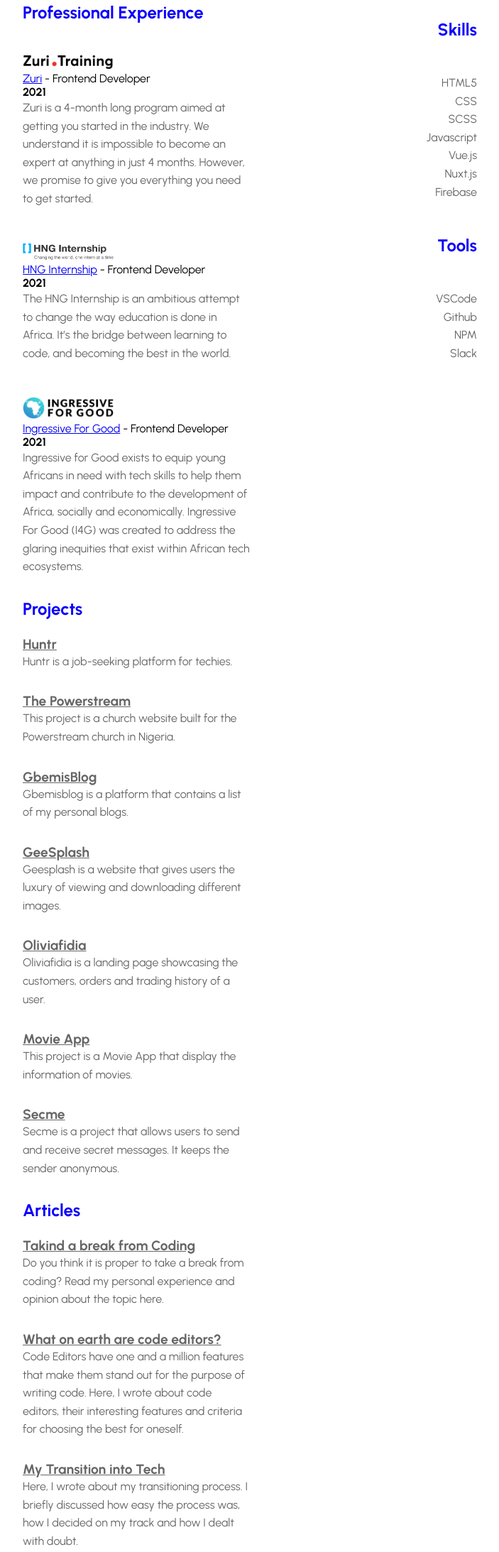
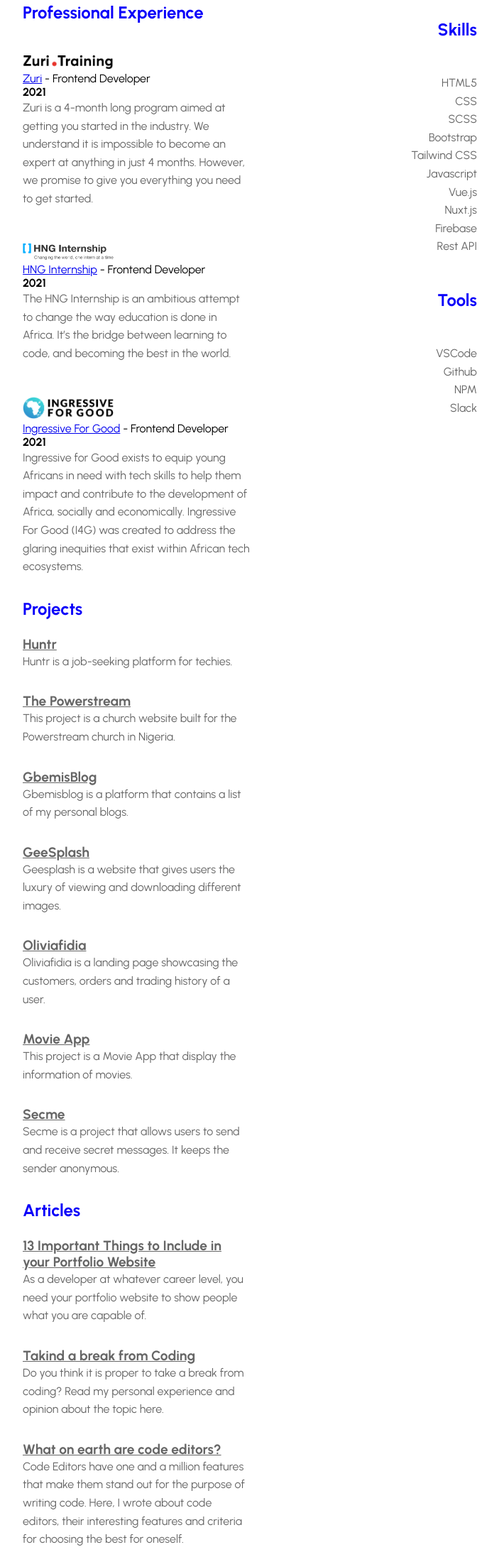
Before and after one commit to oladetoungee/gbemisolaResume, a plain HTML site: page index.html in a window 1280 px wide. Shown: the part 440-2626 px from the top of the page at 71% size, without its empty margins (288-991 px from the left). Drawn offline with nearby package versions, Linux system fonts and the light colour scheme; no server answers.

Commit message:
blog update

```diff
--- a/index.html
+++ b/index.html
@@ -164,6 +164,14 @@
            <div class="experience__container">
             <h1 class="experience__heading">Articles</h1>
             <div class="experience">
+                <a class="experience__role" target="_blank" href="hhttps://oladetoungee.hashnode.dev/13-important-things-to-include-in-your-portfolio-website">13 Important Things to Include in your Portfolio Website</a>
+
+                <p class="experience__info">
+                    As a developer at whatever career level, you need your portfolio website to show people what you are capable of.
+
+                </p>
+            </div>
+            <div class="experience">
                 <a class="experience__role" target="_blank" href="https://oladetoungee.hashnode.dev/taking-a-break-from-coding#ckzxqcmhd02av14nvhgc53jzv">Takind a break from Coding</a>
 
                 <p class="experience__info">
@@ -171,6 +179,7 @@
 
                 </p>
             </div>
+
             <div class="experience">
                 <a class="experience__role" target="_blank" href="https://oladetoungee.hashnode.dev/what-on-earth-are-code-editors">What on earth are code editors?</a>
 
@@ -213,10 +222,13 @@
                <p class="skill">HTML5</p>
                <p class="skill">CSS</p>
                <p class="skill">SCSS</p>
+               <p class="skill">Bootstrap</p>
+               <p class="skill">Tailwind CSS</p>
                <p class="skill">Javascript</p>
                <p class="skill">Vue.js</p>
                <p class="skill">Nuxt.js</p>
                <p class="skill">Firebase</p>
+               <p class="skill">Rest API</p>
 
            </div>
            <div class="skill__container">
```
